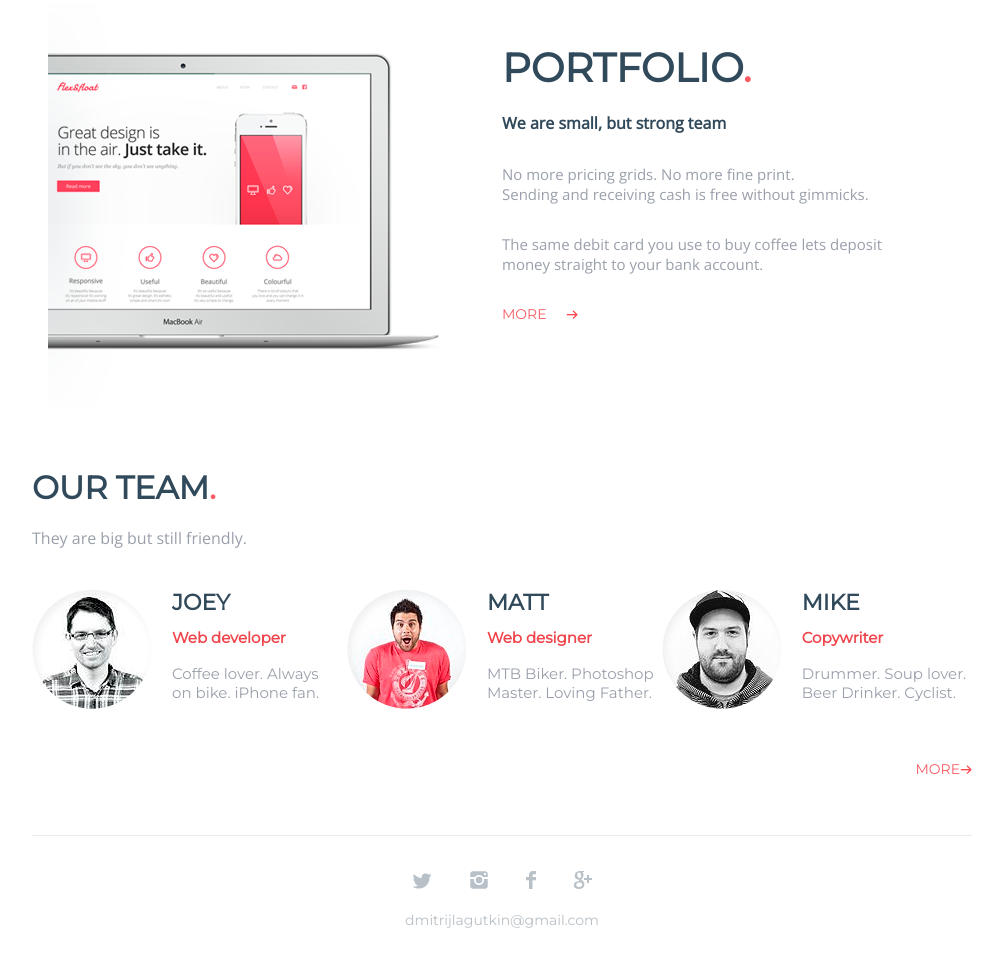
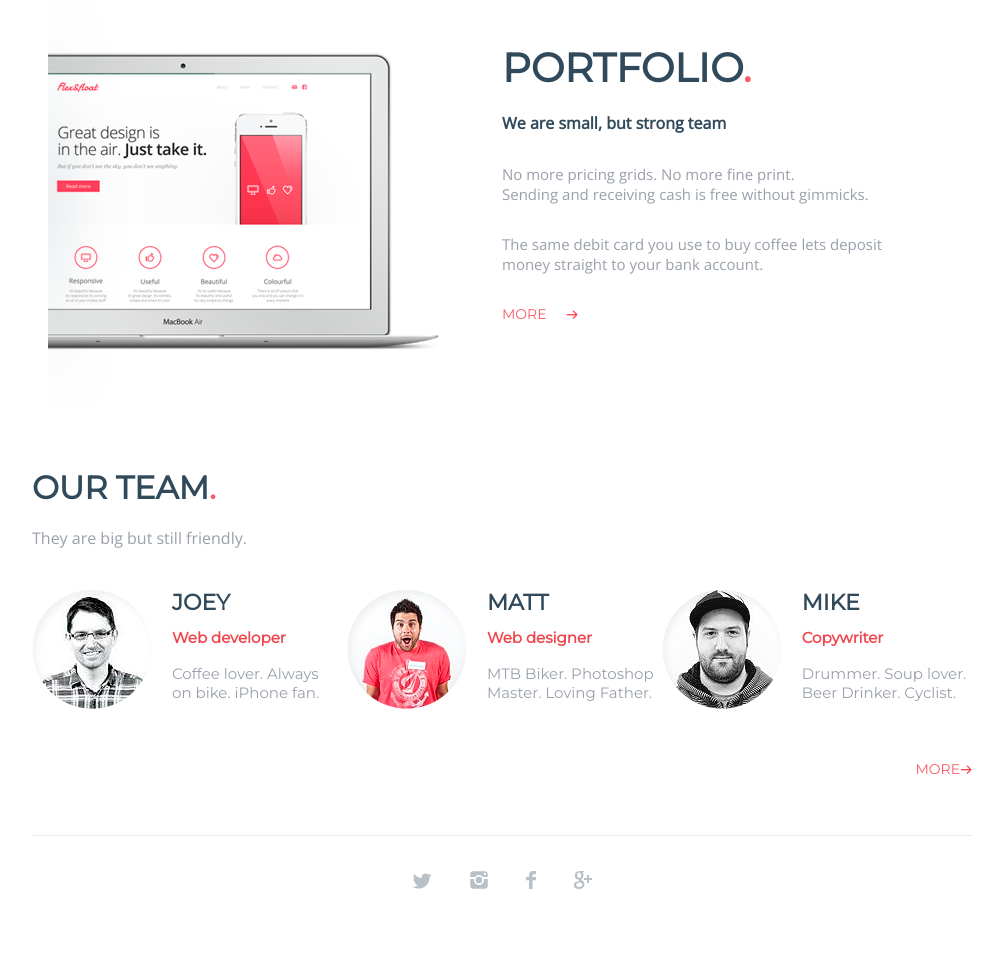
Before and after one commit to Dmitrijlagutkin/freelancerSite, a plain HTML site: page index.html in a window 1280 px wide. Shown: the part 1561-2528 px from the top of the page, without its empty margins (138-1141 px from the left). Drawn offline with nearby package versions, Linux system fonts and the light colour scheme.

Commit message:
Update index.html

```diff
--- a/index.html
+++ b/index.html
@@ -198,9 +198,6 @@
 				<img src="imag/icon4.png" alt="icon">
 			</a>
 			<br>
-			<a class="my-mail" href="https://mail.google.com/mail/u/0/#all" target="_blank">
-				dmitrijlagutkin@gmail.com
-			</a>
 		</div>
 	</footer>
 </body>
```
